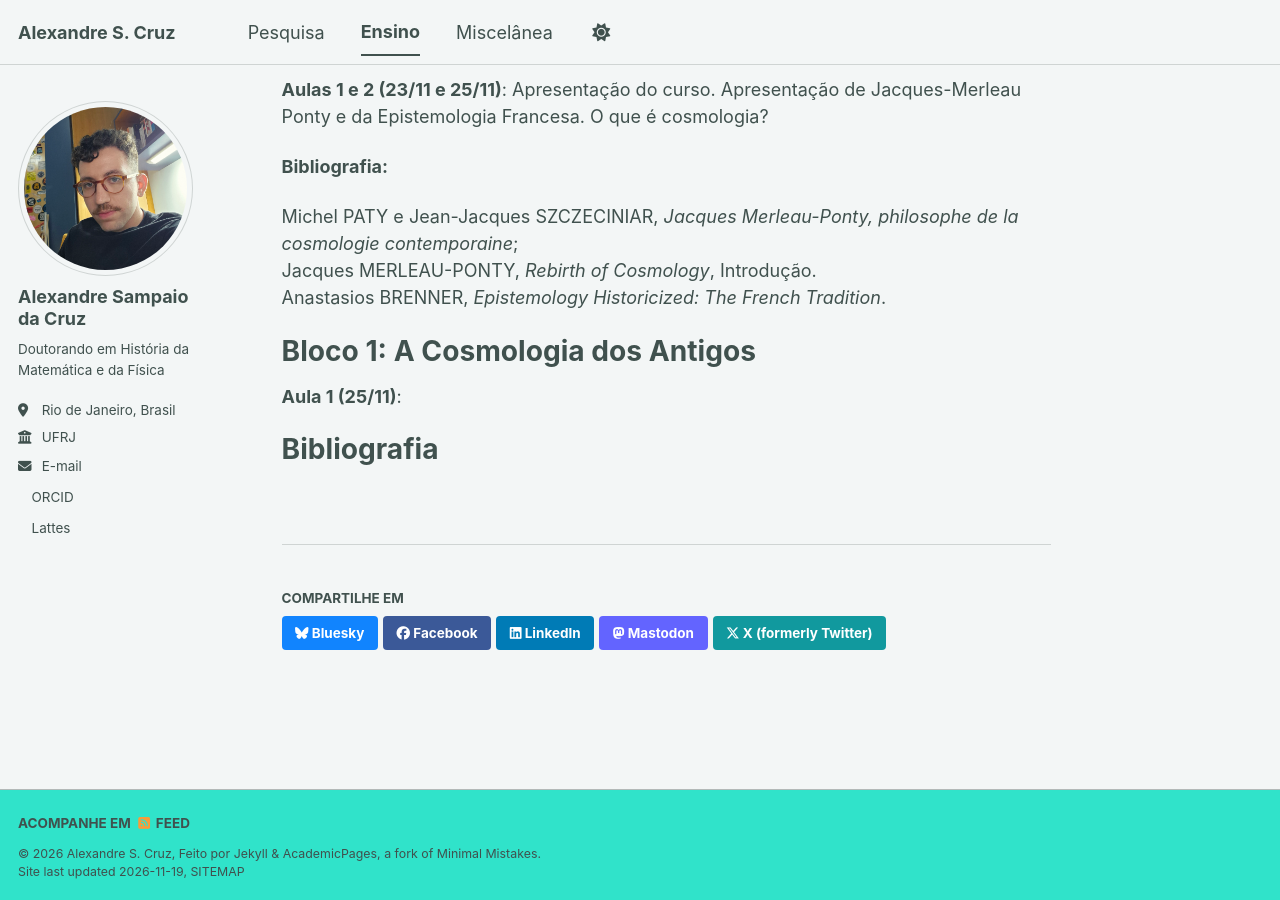
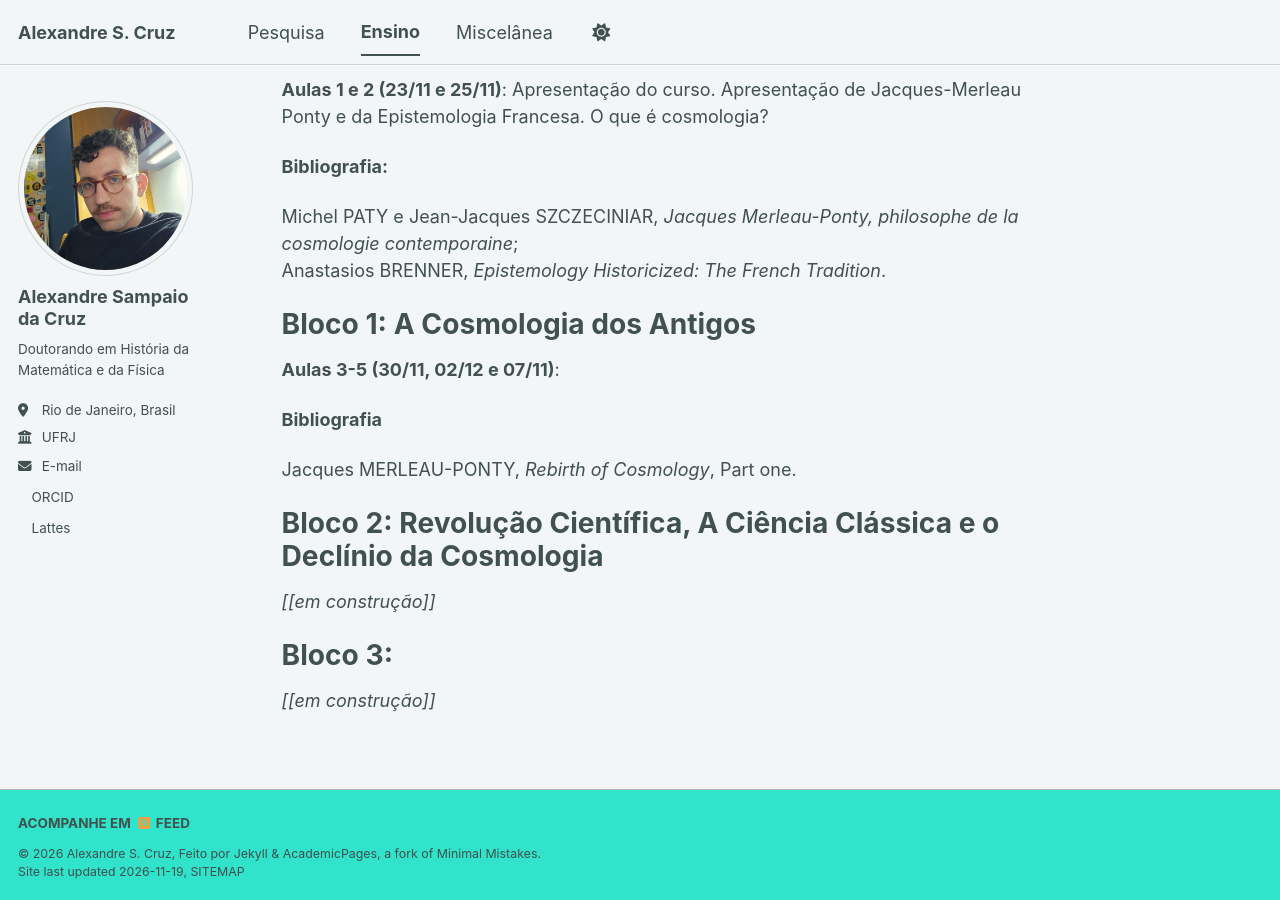
Before and after one commit to alexndr-sc/alexndr-sc.github.io, a Jekyll site: the page built from _teaching/2014-spring-teaching-1.md, in a window 1280 px wide and 900 px high, scrolled down 452 px. Built offline with Jekyll 4.4.1, drawn with Linux system fonts in a browser that asks for light colours; a script bundle is joined from its source files by our own code; a style sheet for code colours, icons or effects is not loaded.

Commit message:
Update 2014-spring-teaching-1.md

```diff
--- a/_teaching/2014-spring-teaching-1.md
+++ b/_teaching/2014-spring-teaching-1.md
@@ -23,14 +23,20 @@ Cronograma
 **Bibliografia:**
 
 Michel PATY e Jean-Jacques SZCZECINIAR, _Jacques Merleau-Ponty, philosophe de la cosmologie contemporaine_;
-Jacques MERLEAU-PONTY, _Rebirth of Cosmology_, Introdução.
 Anastasios BRENNER, _Epistemology Historicized: The French Tradition_.
 
 # Bloco 1: A Cosmologia dos Antigos
 
-**Aula 1 (25/11)**:
+**Aulas 3-5 (30/11, 02/12 e 07/11)**:
 
+**Bibliografia**
 
+Jacques MERLEAU-PONTY, _Rebirth of Cosmology_, Part one.
 
-Bibliografia
-======
+# Bloco 2: Revolução Científica, A Ciência Clássica e o Declínio da Cosmologia
+
+_[[em construção]]_
+
+# Bloco 3:
+
+_[[em construção]]_
```
